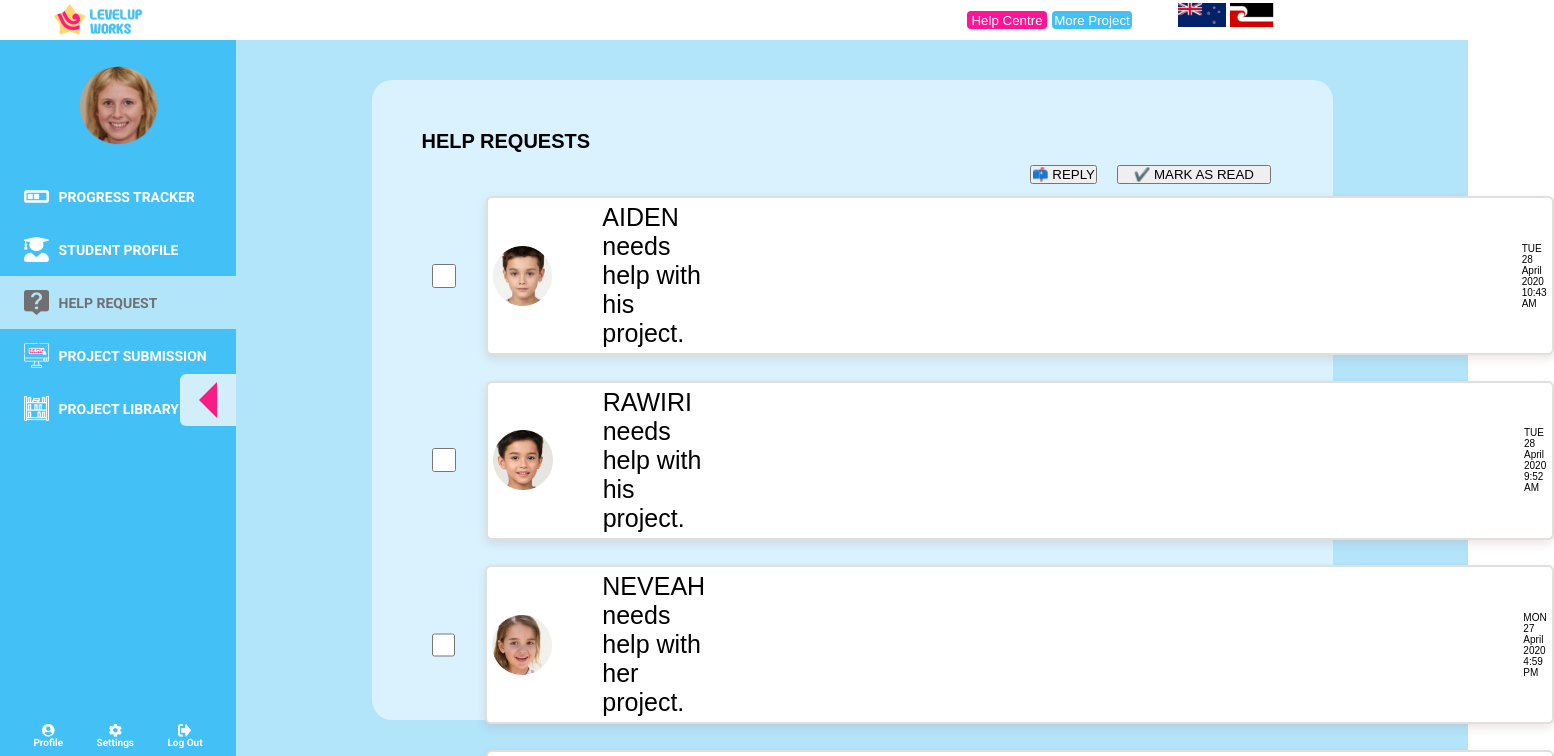
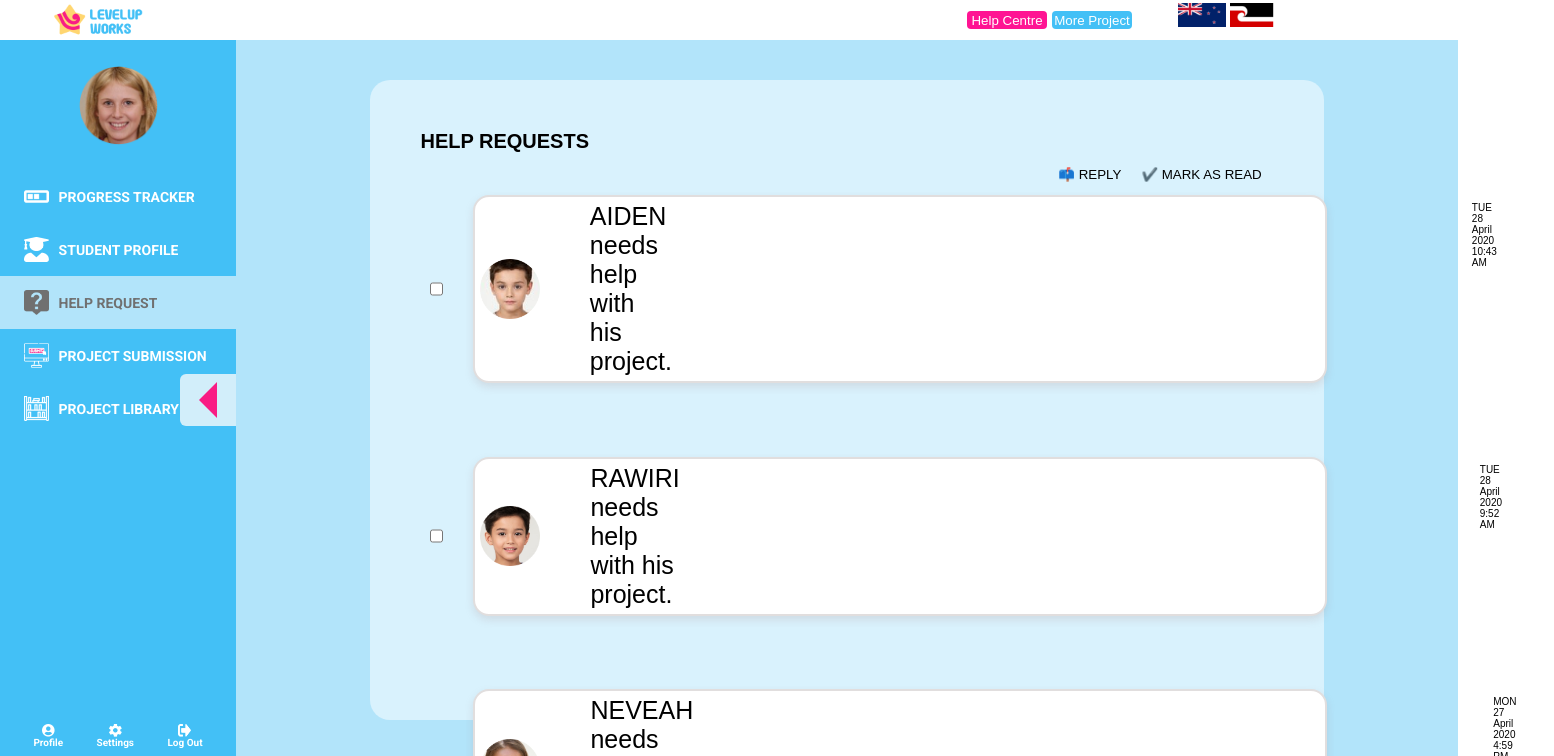
Before and after one commit to Mission-Ready/2502-L4FT17-missionx-frontend-t3, a React (Vite) app: page /teacher-dashboard/helpRequest in a window 1280 px wide. Shown: the top 756 px of the page, 1554 px wide, since content can reach past the window. Built offline with nearby package versions, Linux system fonts and the light colour scheme.

Commit message:
fixed styles

```diff
--- a/src/pages/Turqoise/HelpRequest/HelpRequest.jsx
+++ b/src/pages/Turqoise/HelpRequest/HelpRequest.jsx
@@ -70,7 +70,7 @@ export default function HelpRequest() {
         <p className={styles.helpRequest}>HELP REQUESTS</p>
         <div className={styles.headBtn}>
           <Link to="/teacherProfileViewer">
-            <button>📫 REPLY</button>
+            <button className={styles.markBtn}>📫 REPLY</button>
           </Link>
           {/* <p>📫 REPLY</p> */}
           <button className={styles.markBtn} onClick={handleMarkAsRead}>
@@ -79,8 +79,9 @@ export default function HelpRequest() {
         </div>
         <ul className={styles.listOfStudents}>
           {students.map((student) => (
-            <div key={student.id} className={styles.checkBox}>
+            <div key={student.id} className={styles.middle}>
               <input
+                className={styles.checkBox}
                 type="checkbox"
                 checked={student.checked}
                 onChange={() => handleCheckboxChange(student.id)}
@@ -91,14 +92,18 @@ export default function HelpRequest() {
                   src={`/public/images/students/${student.img}`}
                   alt=""
                 />
+                <div className={styles.dateTimeContainer}>
+                  <div>
                     {student.name.toUpperCase()} needs help with{" "}
                     {student.name === "Neveah" || student.name === "Tokio"
                       ? "her"
                       : "his"}{" "}
                     project.
+                  </div>
                   <div className={styles.dateTime}>
                     <span className={styles.spanDate}>{student.date}</span>
                     <span className={styles.spanTime}>{student.time}</span>
+                  </div>
                 </div>
               </li>
             </div>
--- a/src/pages/Turqoise/HelpRequest/HelpRequest.module.css
+++ b/src/pages/Turqoise/HelpRequest/HelpRequest.module.css
@@ -2,10 +2,6 @@
   box-sizing: border-box;
   margin: 0;
   padding: 0;
-}
-
-.sideBar {
-  display: flex;
 }
 
 .outerContainer {
@@ -14,13 +10,10 @@
   align-items: center;
   background-color: #b2e4fa;
   height: 90vh;
-  width: 2070px;
+  width: 100vw;
 }
 
 .innerContainer {
-  /* display: flex;
-    justify-content: center;
-    align-items: center; */
   width: 78%;
   height: 80vh;
   border-radius: 20px;
@@ -39,37 +32,43 @@
   gap: 20px;
   padding: 12px;
 }
+
 .markBtn {
-  width: 12vw;
+  border: none;
+  background-color: #d9f2fd;
 }
 .markBtn:hover {
   cursor: pointer;
 }
 
 .listOfStudents {
-  display: grid;
-  grid-row: span;
-  gap: 1.6rem;
-  align-items: center;
+  display: flex;
+  flex-direction: column;
+  gap: 4.6rem;
   font-size: 25px;
 }
 
-.checkBox {
+.middle {
   display: flex;
   align-items: center;
   gap: 20px;
+}
+
+.checkBox {
+  border: none;
 }
 
 .box {
   list-style: none;
   border: 2px solid rgba(125, 113, 113, 0.232);
   background-color: white;
-  border-radius: 6px;
+  border-radius: 16px;
   box-shadow: 0 4px 8px rgba(164, 131, 131, 0.2);
   padding: 5px;
   display: flex;
   align-items: center;
   gap: 50px;
+  width: 100%;
 }
 
 .img {
@@ -77,24 +76,17 @@
   width: 60px;
 }
 
+.dateTimeContainer {
+  display: flex;
+  gap: 800px;
+}
+
 .dateTime {
-  margin-left: 760px;
-}
-.spanDate {
+  display: flexbox;
+  flex-direction: column;
   font-size: 10px;
-  display: block;
 }
 .spanTime {
-  font-size: 10px;
-  display: block;
+  display: flex;
+  justify-content: end;
 }
-
-.studentsBtn {
-  border: 1px solid black;
-  width: 15px;
-  height: 15px;
-  margin-left: 16px;
-}
-.studentsBtn:hover {
-  cursor: pointer;
-}
--- a/src/pages/Turqoise/TeacherProfileViewer/TeacherProfileViewer.jsx
+++ b/src/pages/Turqoise/TeacherProfileViewer/TeacherProfileViewer.jsx
@@ -79,7 +79,7 @@ function teacherProfile() {
       </div>
       <div className={styles.lastBox}>
         <div className={styles.backToProjectsButtonBox}>
-          <Link to="/makeProject" className={styles.linkProjectLibrary}>
+          <Link to="/ProjectLibrary" className={styles.linkProjectLibrary}>
             <button className={styles.backToProjectsButton}>
               BACK TO PROJECT
             </button>
```
Lines whose indentation alone changed are shown as unchanged.
